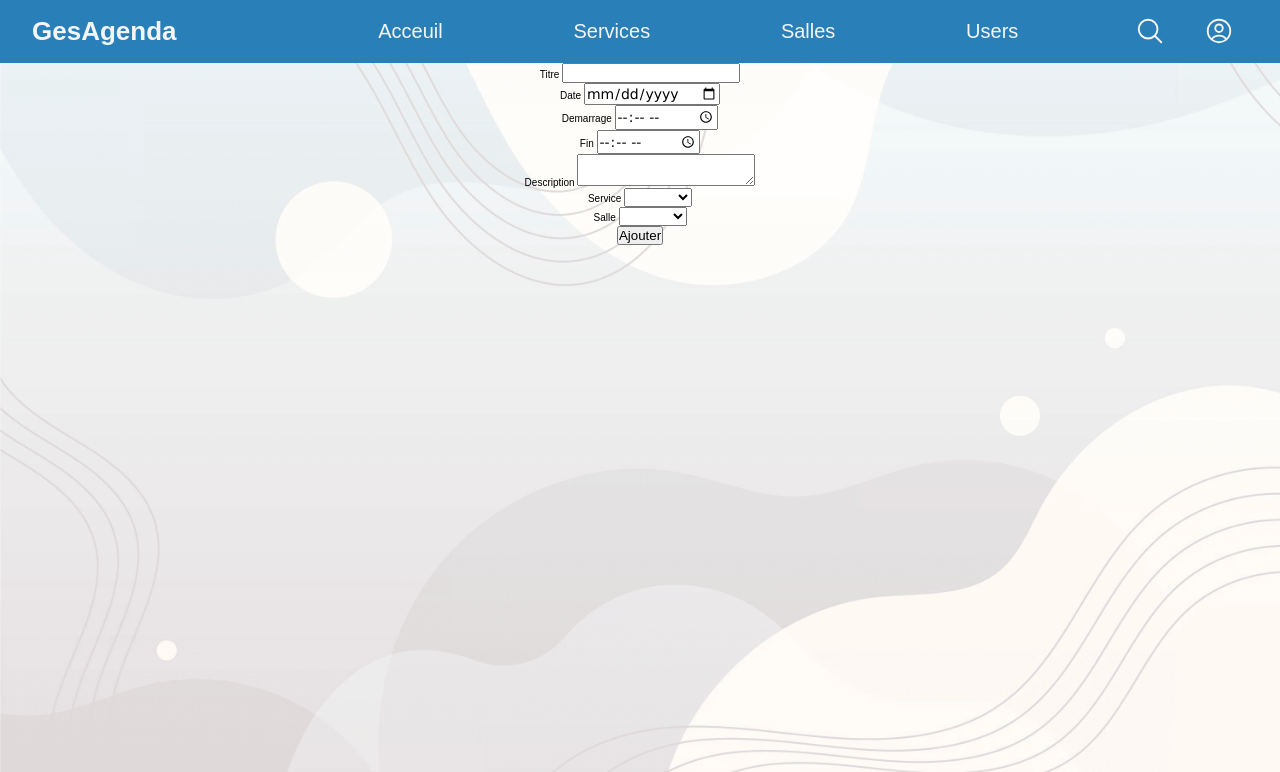
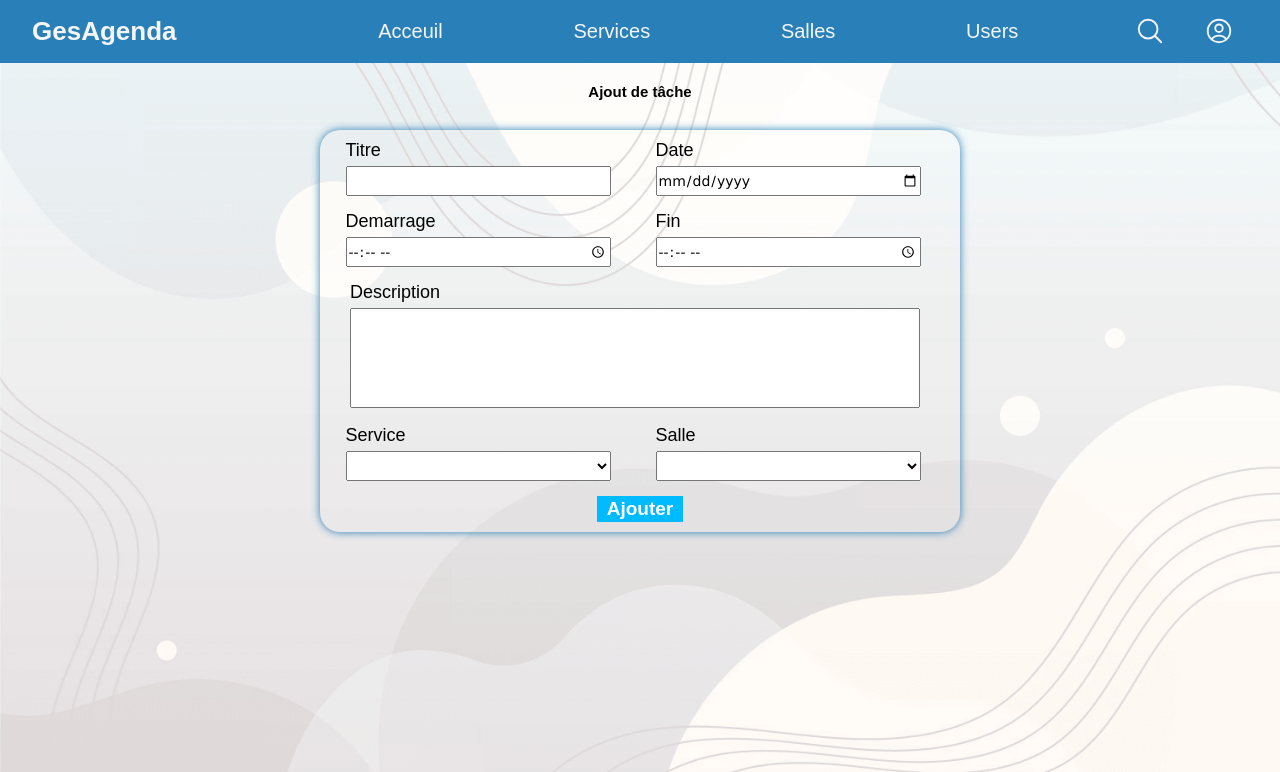
Before and after one commit to DehaEstelle/projetEstelle, a PHP site: page /retrieve/addEVent in a window 1280 px wide. Shown: the top 772 px of the page. Run offline with PHP 8.4, Linux system fonts and the light colour scheme; tables that the repository leaves empty or names only in its code hold one stand-in row (values such as "Sample post").

Commit message:
un peu avanceeeeee

```diff
--- a/App/Views/admin/sallePage.php
+++ b/App/Views/admin/sallePage.php
@@ -31,8 +31,8 @@ require_once "../App/Views/inc/header.php";
                         <path stroke-linecap="round" stroke-linejoin="round" d="M16.862 4.487l1.687-1.688a1.875 1.875 0 112.652 2.652L6.832 19.82a4.5 4.5 0 01-1.897 1.13l-2.685.8.8-2.685a4.5 4.5 0 011.13-1.897L16.863 4.487zm0 0L19.5 7.125" />
                         </svg>
                     </button>
-                </td class="colSvg">
-                <td>
+                </td>
+                <td class="colSvg">
                     <form action="/SalleController/deleteSalle" method="post">
                         <input type="hidden" name="salle_id" value="<?= $value["salle_id"] ;?>">
                         <button type="submit" name="delete">
--- a/App/Views/admin/servicePage.php
+++ b/App/Views/admin/servicePage.php
@@ -3,7 +3,7 @@
 ?>
 <body>
     <h2>Liste des services</h2>
-    <form action="/ServiceController/insertService" method="POST" class="form">
+    <form action="/ServiceController/insertService" method="POST">
             <label for="service">Service</label>
             <input type="hidden" id="id" name="id">
             <input type="text" id="service" name="service">
--- a/App/Views/users/addEVent.php
+++ b/App/Views/users/addEVent.php
@@ -1,10 +1,10 @@
 <?php
 require_once "../App/Views/inc/header.php";
+?>
+<body>
+    <div class="container">
+        <h2>Ajout de tâche</h2>
 
-?>
-
-
-<div class="container">
         <?php if (!empty($errors)):   ?>
             <div class="alert alert-danger">
                 Merci de corriger vos erreurs
@@ -13,7 +13,7 @@ require_once "../App/Views/inc/header.php";
         <form action="/PlanningController/insertPlanning" method="post" class="form">
 
             <div class="row">
-                <div class="form-groupe">
+                <div class="form-group">
                     <label for="name">Titre</label>
                     <input type="text" class="form-control" required name="name" id="name"
                         value="<?= isset($data['name'])? htmlentities($data['name']):'' ?>">
@@ -29,6 +29,7 @@ require_once "../App/Views/inc/header.php";
                         <?php endif ;   ?>
                 </div>
             </div>
+
             <div class="row">
                 <div class="form-group">
                     <label for="start">Demarrage</label>
@@ -48,11 +49,14 @@ require_once "../App/Views/inc/header.php";
                         <?php endif ;   ?>
                 </div>
             </div>
+
             <div class="form-group">
                 <label for="description">Description</label>
-            <textarea name="description" id="description" class="form-control"><?= isset($data['name'])? htmlentities($data['name']):'' ?></textarea>
+                <textarea name="description" id="description"><?= isset($data['name'])? htmlentities($data['name']):'' ?></textarea>
             </div>
-        <div>
+
+            <div class="row">
+                <div class="form-group">
                     <label for="service">Service</label>
                     <select name="service" id="service">
                         <option value="" selected disabled></option>
@@ -65,7 +69,7 @@ require_once "../App/Views/inc/header.php";
                         ?>
                     </select>
                 </div>
-        <div>
+                <div class="form-group">
                     <label for="salle">Salle</label>
                     <select name="salle" id="salle">
                         <option value="" selected disabled></option>
@@ -78,12 +82,13 @@ require_once "../App/Views/inc/header.php";
                         ?>
                     </select>
                 </div>
+            </div>
 
-        <div class="form-group">
             <button class="btn btn-primary" type="submit" name="ajouter">Ajouter</button>
-        </div>
         </form>
 
     </div>
 
     <?php  require('../App/Views/inc/footer.php');  ?>
+
+</body>
--- a/App/Views/users/usersPage.php
+++ b/App/Views/users/usersPage.php
@@ -26,8 +26,8 @@
 
     <div class="calendar">
         <div class="d-flex flex-row align-items-center justify-content-between mx-sm-3">
-            <h1><?=$month->toString(); ?></h1>
-        <div>
+            <h2><?=$month->toString(); ?></h1>
+        <div class="next">
             <a href="/retrieve/<?=$id_ser;?>/index?month=<?=$month->previousMonth()->month; ?>&year=<?=$month->previousMonth()->year;?>" class="btn btn-primary">&lt;</a>
             <a href="/retrieve/<?=$id_ser;?>/index?month=<?=$month->nextMonth()->month; ?>&year=<?=$month->nextMonth()->year;?>"  class="btn btn-primary">&gt;</a>
         </div>
@@ -57,4 +57,4 @@
         <?php endfor; ?>
         </table>
         <a href="/retrieve/addEVent" class="calendarbtn">+</a>
-</div>
+    </div>
--- a/public/css/style.css
+++ b/public/css/style.css
@@ -380,3 +381,48 @@ form .addUsers {
 .content button {
     margin-top: 1rem;
 }
+
+/*
+* addvent page d'ajout de planning
+*/
+
+.form {
+    margin: 3rem auto;
+    width: 50%;
+    padding: 1rem;
+    box-shadow: 0px 0px 8px var(--tertioColor);
+    border-radius: 2rem;
+}
+
+.form-group {
+    flex-basis: 45%;
+    margin-bottom: 1rem;
+}
+
+.form-group>textarea {
+    resize: none;
+    height: 10rem;
+    width: 95%;
+    margin-block: .5rem;
+}
+
+.form-group label {
+    font-size: var(--secondTitle);
+}
+
+.form input,
+.form select {
+    width: 95%;
+    margin-block: .5rem;
+    height: 3rem;
+}
+.form .row {
+    display: flex;
+    justify-content: space-around;
+    text-align: left;
+}
+
+.form div:nth-child(3) {
+    text-align: left;
+    margin-left: 2rem;
+}
```
Also changed, not shown: other parts of public/css/style.css (+20 -19 lines). Lines whose indentation alone changed are shown as unchanged.
